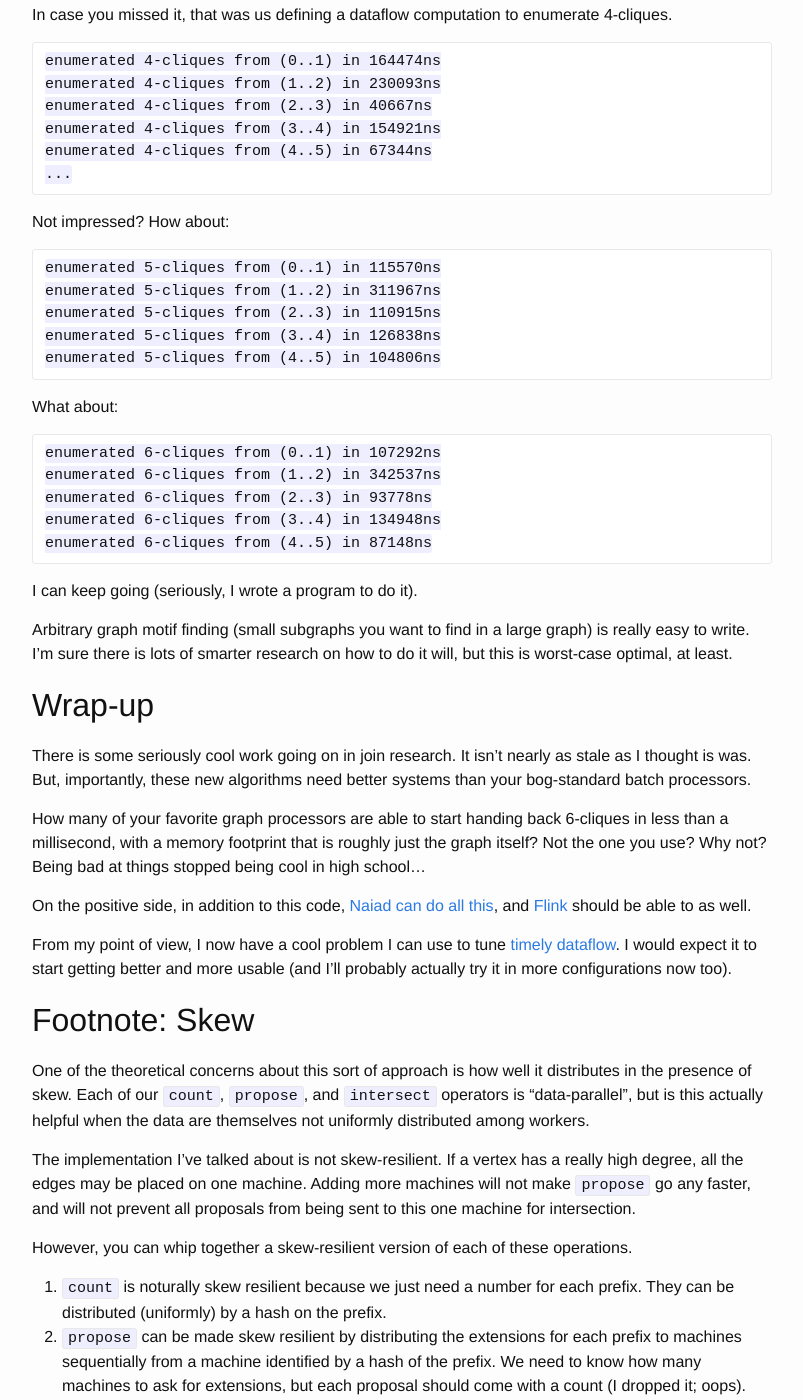
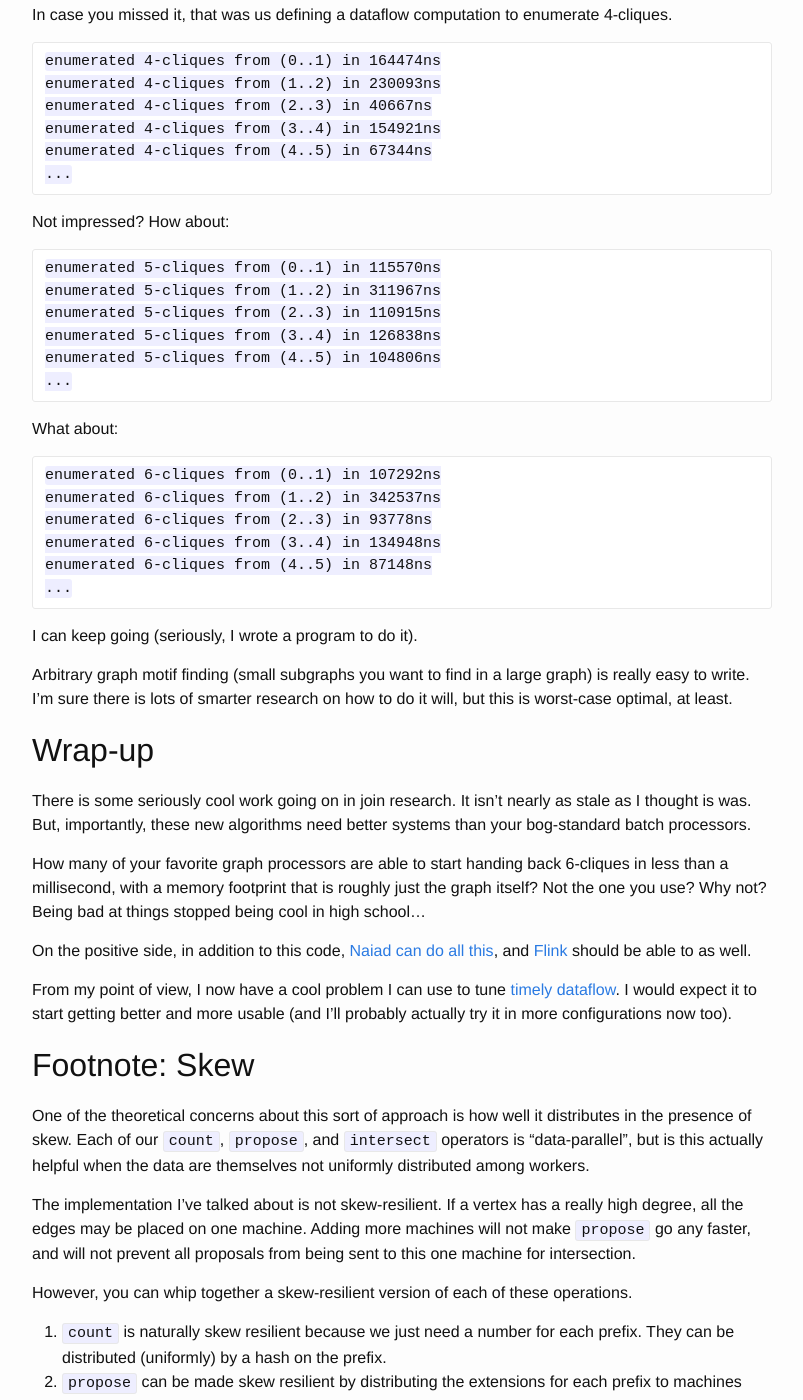
Before and after one commit to frankmcsherry/frankmcsherry.github.io, a Jekyll site: the page built from _posts/2015-04-10-genericjoin.md, in a window 1280 px wide and 1400 px high, scrolled down 11120 px. Shown: the whole window, without its empty margins (238-1041 px from the left). Built offline with Jekyll 4.4.1, drawn with Linux system fonts in a browser that asks for light colours; formulas are drawn with MathJax 3.

Commit message:
typo corrected

```diff
--- a/_posts/2015-04-10-genericjoin.md
+++ b/_posts/2015-04-10-genericjoin.md
@@ -436,6 +436,7 @@ Not impressed? How about:
     enumerated 5-cliques from (2..3) in 110915ns
     enumerated 5-cliques from (3..4) in 126838ns
     enumerated 5-cliques from (4..5) in 104806ns
+    ...
 
 What about:
 
@@ -444,6 +445,7 @@ What about:
     enumerated 6-cliques from (2..3) in 93778ns
     enumerated 6-cliques from (3..4) in 134948ns
     enumerated 6-cliques from (4..5) in 87148ns
+    ...
 
 I can keep going (seriously, I wrote a program to do it).
 
@@ -468,7 +470,7 @@ The implementation I've talked about is not skew-resilient. If a vertex has a re
 
 However, you can whip together a skew-resilient version of each of these operations.
 
-1. `count` is noturally skew resilient because we just need a number for each prefix. They can be distributed (uniformly) by a hash on the prefix.
+1. `count` is naturally skew resilient because we just need a number for each prefix. They can be distributed (uniformly) by a hash on the prefix.
 2. `propose` can be made skew resilient by distributing the extensions for each prefix to machines sequentially from a machine identified by a hash of the prefix. We need to know how many machines to ask for extensions, but each proposal should come with a count (I dropped it; oops).
 3. `intersect` can be made skew resilient by distributing the `(P, E)` records by hash, and shipping proposals to the known location for each relation.
 
```
Also changed, not shown: 2 other files.
